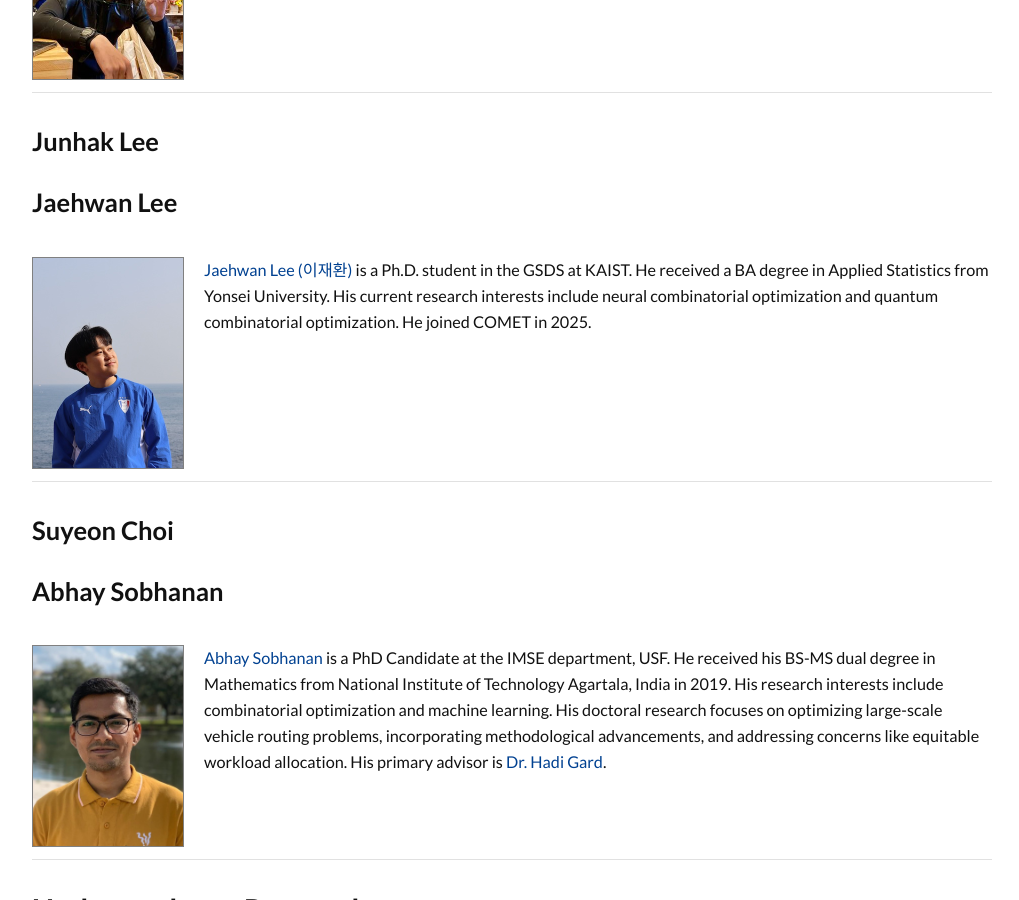
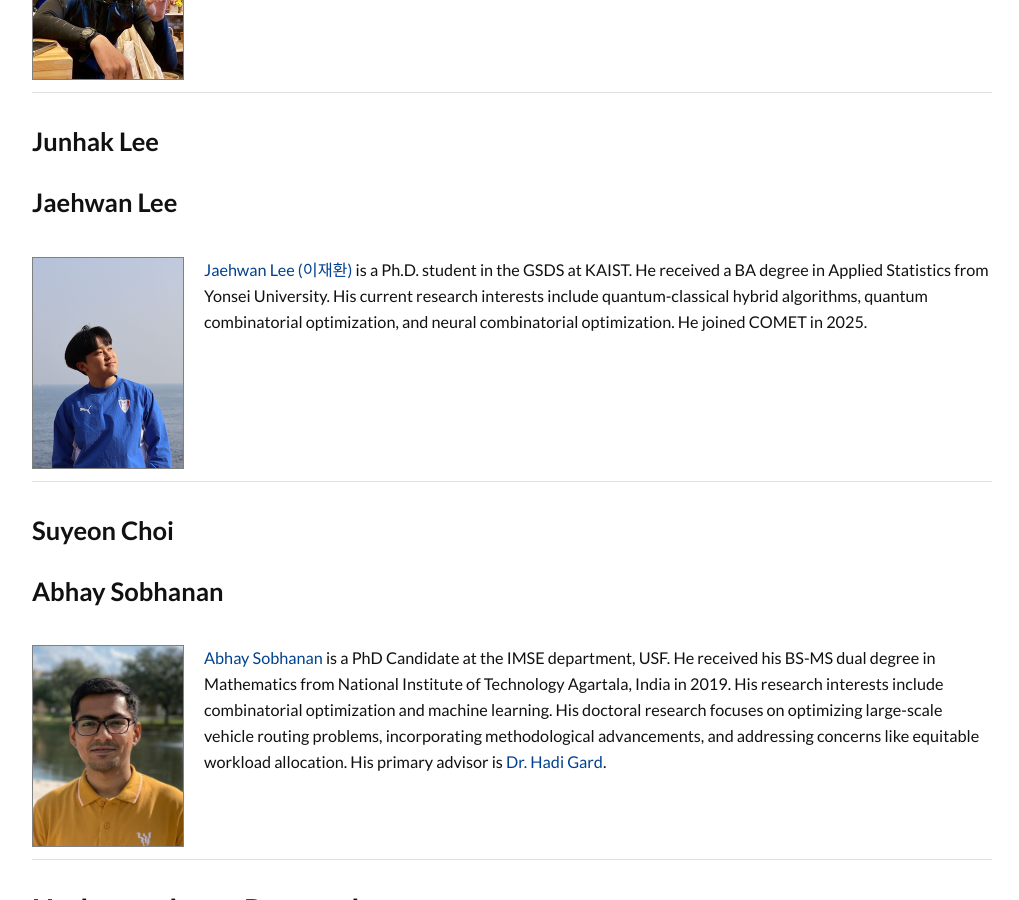
Before and after one commit to kaist-comet/kaist-comet.github.io, a Jekyll site: the page built from people/people.md, in a window 1280 px wide and 900 px high, scrolled down 3533 px. Shown: the whole window, without its empty margins (128-1147 px from the left). Built offline with Jekyll 4.4.1, drawn with Linux system fonts in a browser that asks for light colours; some web fonts are replaced; comment, search, counter and statistics services are not loaded.

Commit message:
update people.md
add 'hybrid quantum-classical algorithms' to research interests

```diff
--- a/people/people.md
+++ b/people/people.md
@@ -81,7 +81,7 @@ Introducing the current members of the COMET Lab.
 
 ### Jaehwan Lee
 
-| <img src="/people/images/jaehwan_lee.jpg" class="profile" /> [Jaehwan Lee (이재환)](https://www.linkedin.com/in/재환-이-878400314/) is a Ph.D. student in the GSDS at KAIST. He received a BA degree in Applied Statistics from Yonsei University. His current research interests include neural combinatorial optimization and quantum combinatorial optimization. He joined COMET in 2025. |
+| <img src="/people/images/jaehwan_lee.jpg" class="profile" /> [Jaehwan Lee (이재환)](https://www.linkedin.com/in/재환-이-878400314/) is a Ph.D. student in the GSDS at KAIST. He received a BA degree in Applied Statistics from Yonsei University. His current research interests include quantum-classical hybrid algorithms, quantum combinatorial optimization, and neural combinatorial optimization. He joined COMET in 2025. |
 
 ### Suyeon Choi
 
```
